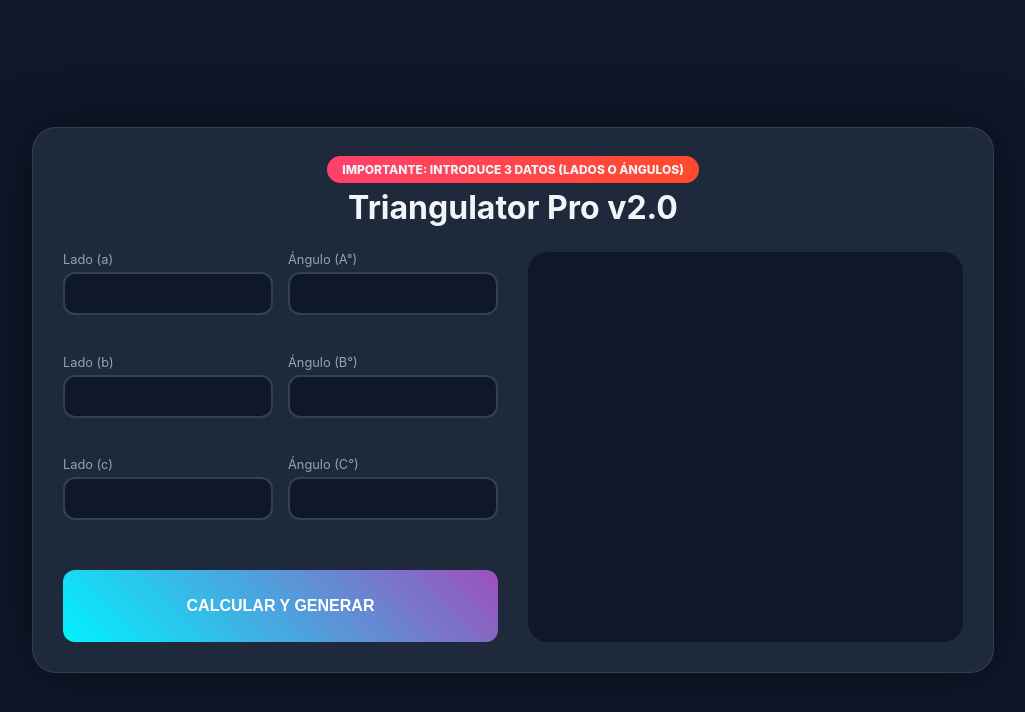
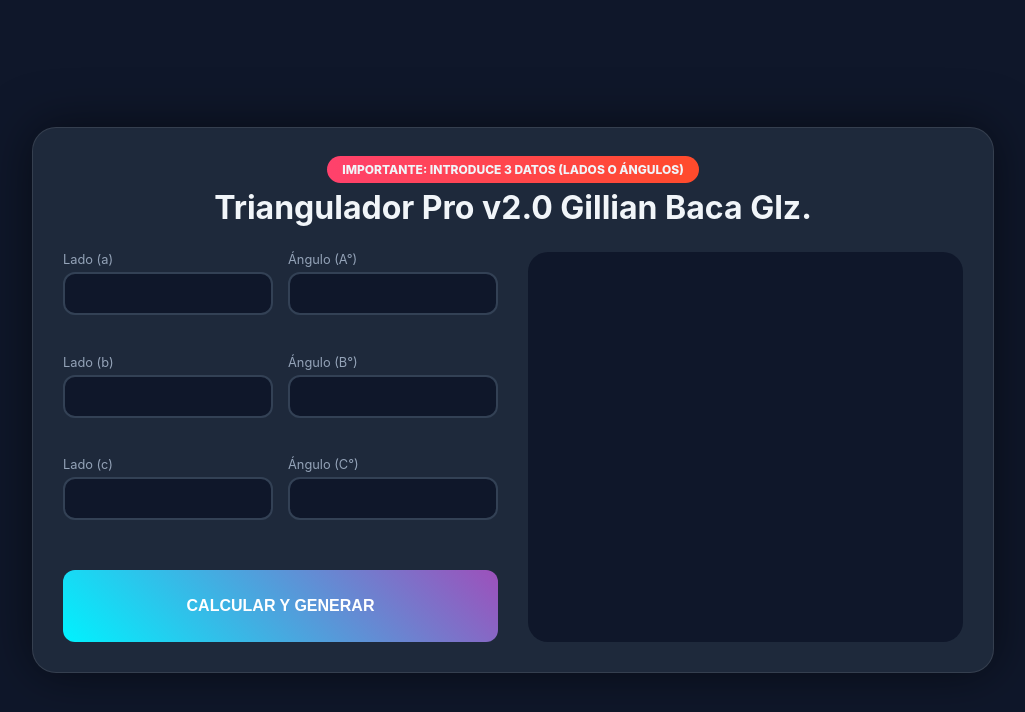
Before and after one commit to GillProyect2026/calculadora-triangulos, a plain HTML site: page index.html in a window 1280 px wide. Shown: the whole page, without its empty margins (127-1152 px from the left). Drawn offline with Linux system fonts and the light colour scheme.

Commit message:
Update index.html

```diff
--- a/index.html
+++ b/index.html
@@ -120,7 +120,7 @@
 <div class="container">
     <div class="instruction-header">
         <span class="badge">Importante: Introduce 3 datos (Lados o Ángulos)</span>
-        <h1 style="margin: 10px 0;">Triangulator Pro v2.0</h1>
+        <h1 style="margin: 10px 0;">Triangulador Pro v2.0 Gillian Baca Glz.</h1>
     </div>
 
     <div class="layout">
```
